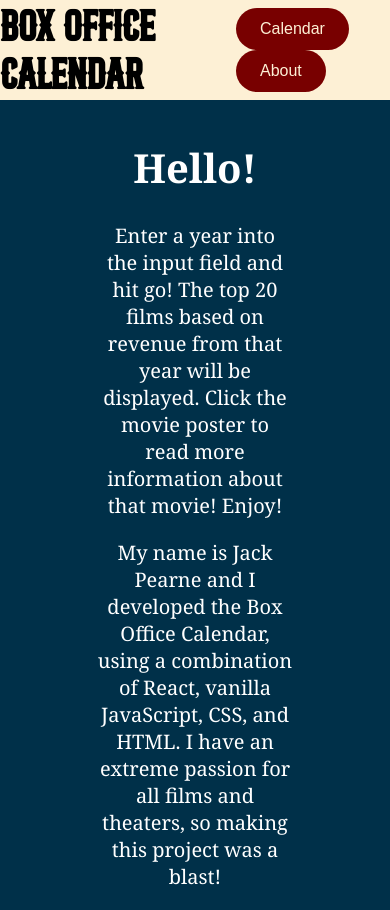
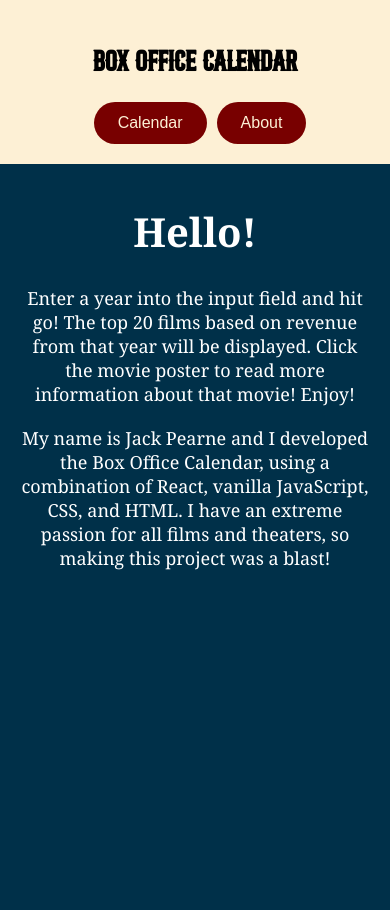
Before and after one commit to jackp50/movie-calendar, a React (Vite) app: page /#/about in a window 390 px wide. After the commit the page ends 844 px from the top, so only its background shows below. Built offline with nearby package versions, Linux system fonts and the light colour scheme.

Commit message:
mobile friendly

```diff
--- a/src/index.css
+++ b/src/index.css
@@ -219,3 +219,26 @@
 .header-title:hover {
   color: #a30000;
 }
+
+@media (max-width: 768px) {
+  .header-container {
+    flex-direction: column;
+    height: auto;
+    font-size: 20px;
+    padding: 20px;
+  }
+
+  .movie-list-container {
+    flex-direction: column;
+    align-items: center;
+  }
+
+  .movie-item {
+    width: 80%; /* Larger width for small screens */
+  }
+
+  .about p {
+    width: 90%;
+    font-size: 18px;
+  }
+}
```
